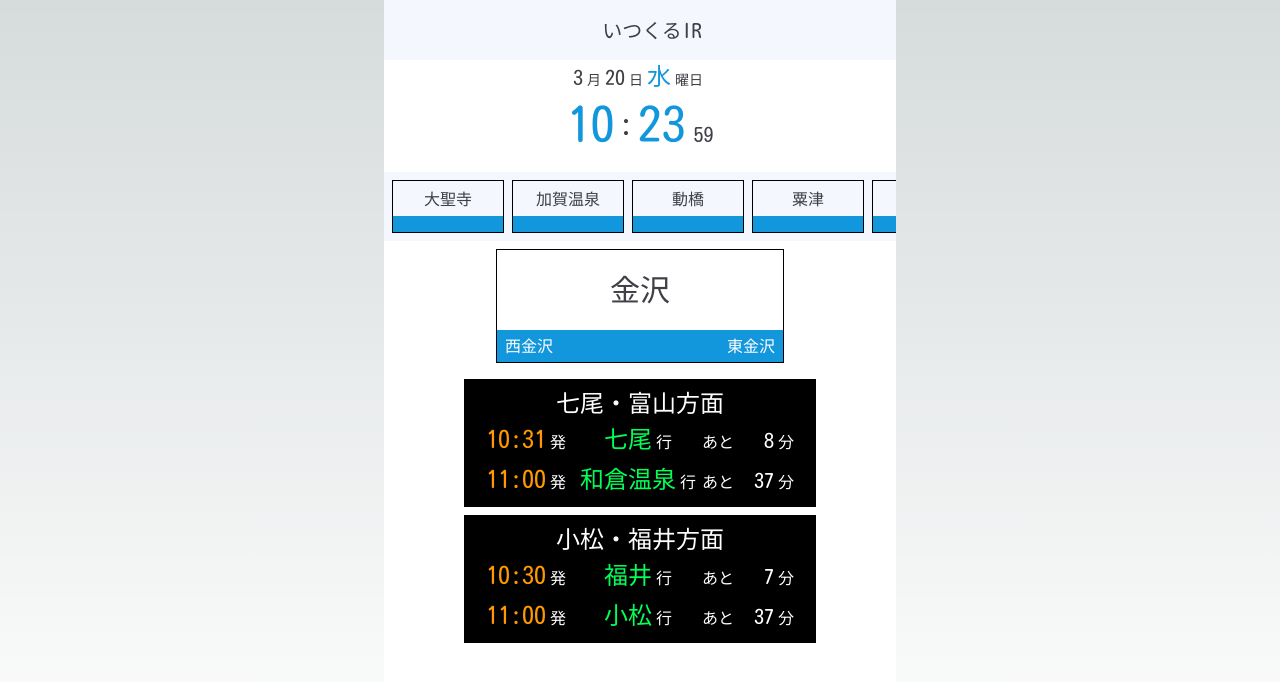
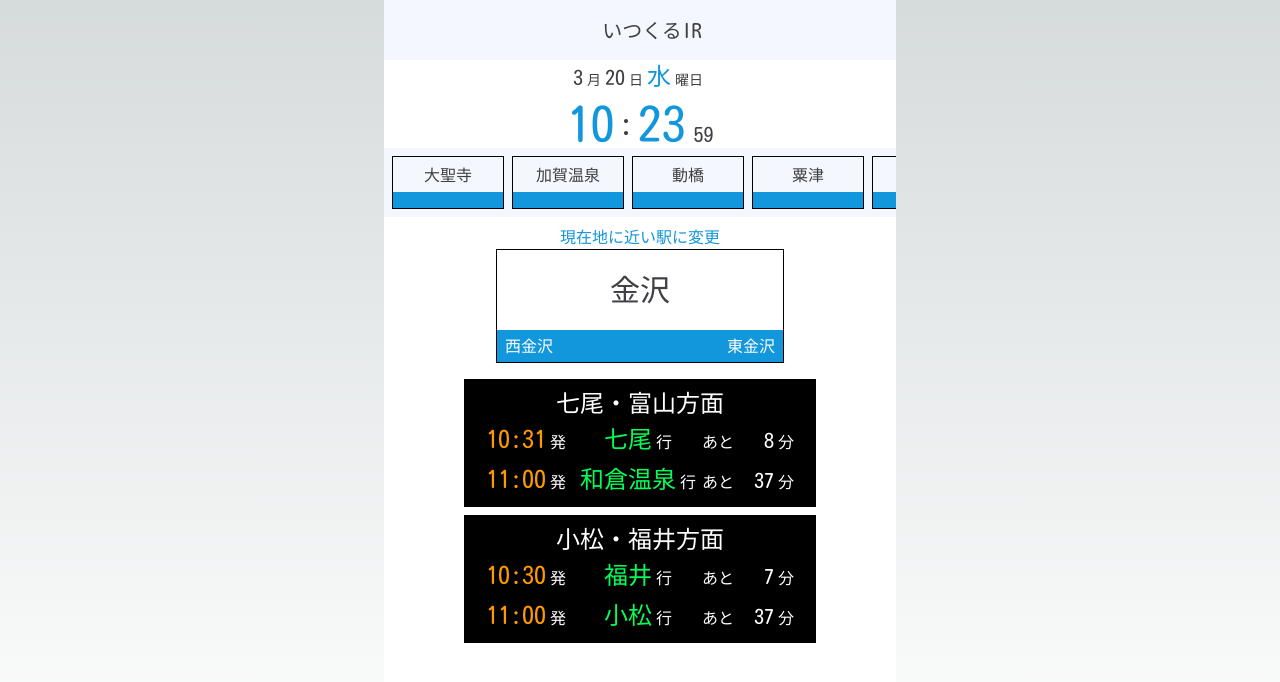
Before and after one commit to webarata3/itsukuru-ir, a Next.js app: page / in a window 1280 px wide. Shown: the top 682 px of the page. Built offline with nearby package versions, Linux system fonts and the light colour scheme.

Commit message:
現在地からの駅取得を見えるように

```diff
--- a/src/components/station_timetable.tsx
+++ b/src/components/station_timetable.tsx
@@ -30,15 +30,18 @@ const StationTimetable = ({
 
   return (
     <>
-      <div>
+      <AllStations stations={stations} changeStationId={changeStationId} />
+      <div className="text-center">
         <button
           type="button"
           onClick={() => {
             navigator.geolocation.getCurrentPosition(currentPosition);
           }}
-        ></button>
+          className="text-main"
+        >
+          現在地に近い駅に変更
+        </button>
       </div>
-      <AllStations stations={stations} changeStationId={changeStationId} />
       <StationBoard stationId={stationId} stations={stations} changeStationId={changeStationId} />
       {date && time && (
         <TrainBoards
```
